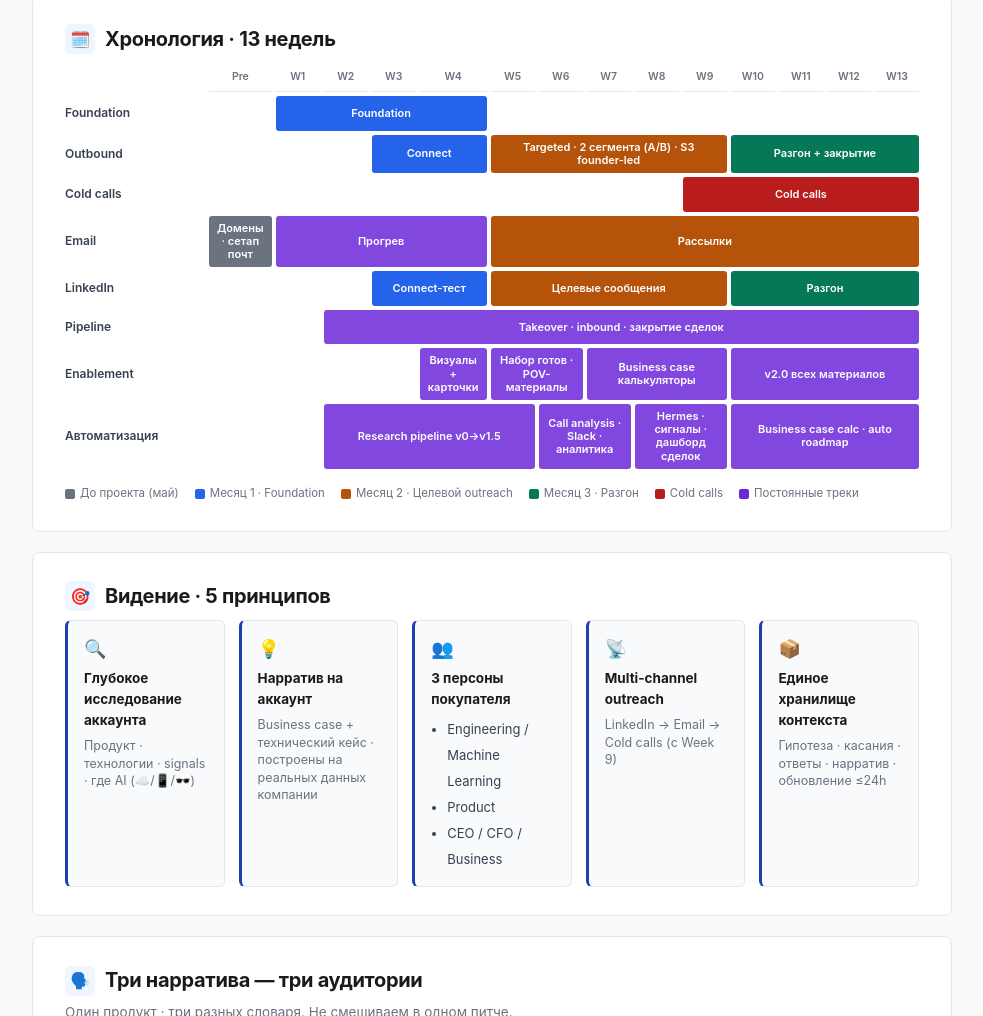
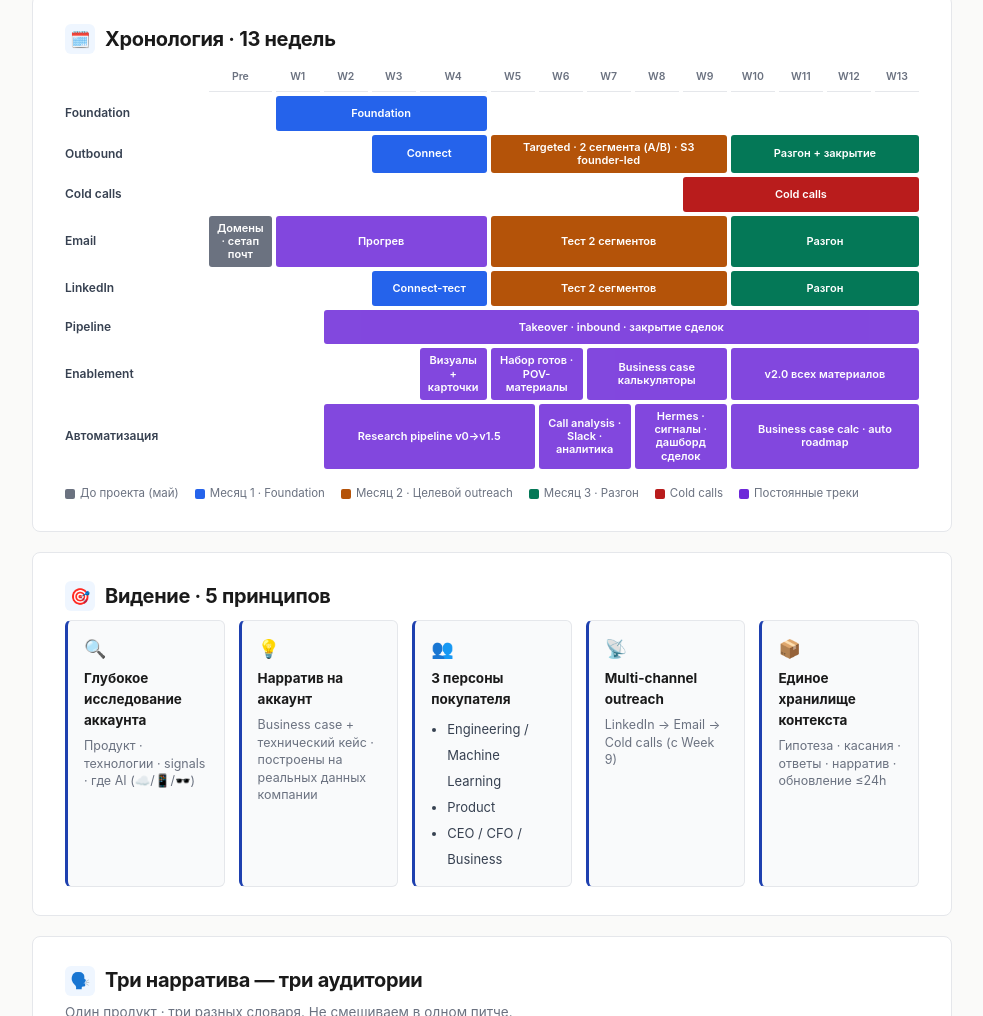
Before and after one commit to pashpav-code/stageai, a website: page StageAI GTM Strategy — founder report.html in a window 1280 px wide. Shown: the part 1613-2629 px from the top of the page, without its empty margins (148-1131 px from the left). Drawn offline with Linux system fonts and the light colour scheme.

Commit message:
Gantt: Email and LinkedIn M2 test 2 segments, M3 scale-up.
Co-authored-by: Cursor <cursoragent@cursor.com>

```diff
--- a/StageAI GTM Strategy — founder report.html
+++ b/StageAI GTM Strategy — founder report.html
@@ -1078,14 +1078,15 @@
     <div class="g-label">Email</div>
     <div class="g-bar pre" style="grid-column: 2 / 3;">Домены · сетап почт</div>
     <div class="g-bar always" style="grid-column: 3 / 7;">Прогрев</div>
-    <div class="g-bar m2" style="grid-column: 7 / 16;">Рассылки</div>
+    <div class="g-bar m2" style="grid-column: 7 / 12;">Тест 2 сегментов</div>
+    <div class="g-bar m3" style="grid-column: 12 / 16;">Разгон</div>
 
     <!-- LinkedIn -->
     <div class="g-label">LinkedIn</div>
     <div class="g-spacer"></div>
     <div class="g-spacer" style="grid-column: 3 / 5;"></div>
     <div class="g-bar m1" style="grid-column: 5 / 7;">Connect-тест</div>
-    <div class="g-bar m2" style="grid-column: 7 / 12;">Целевые сообщения</div>
+    <div class="g-bar m2" style="grid-column: 7 / 12;">Тест 2 сегментов</div>
     <div class="g-bar m3" style="grid-column: 12 / 16;">Разгон</div>
 
     <!-- Pipeline -->
```
